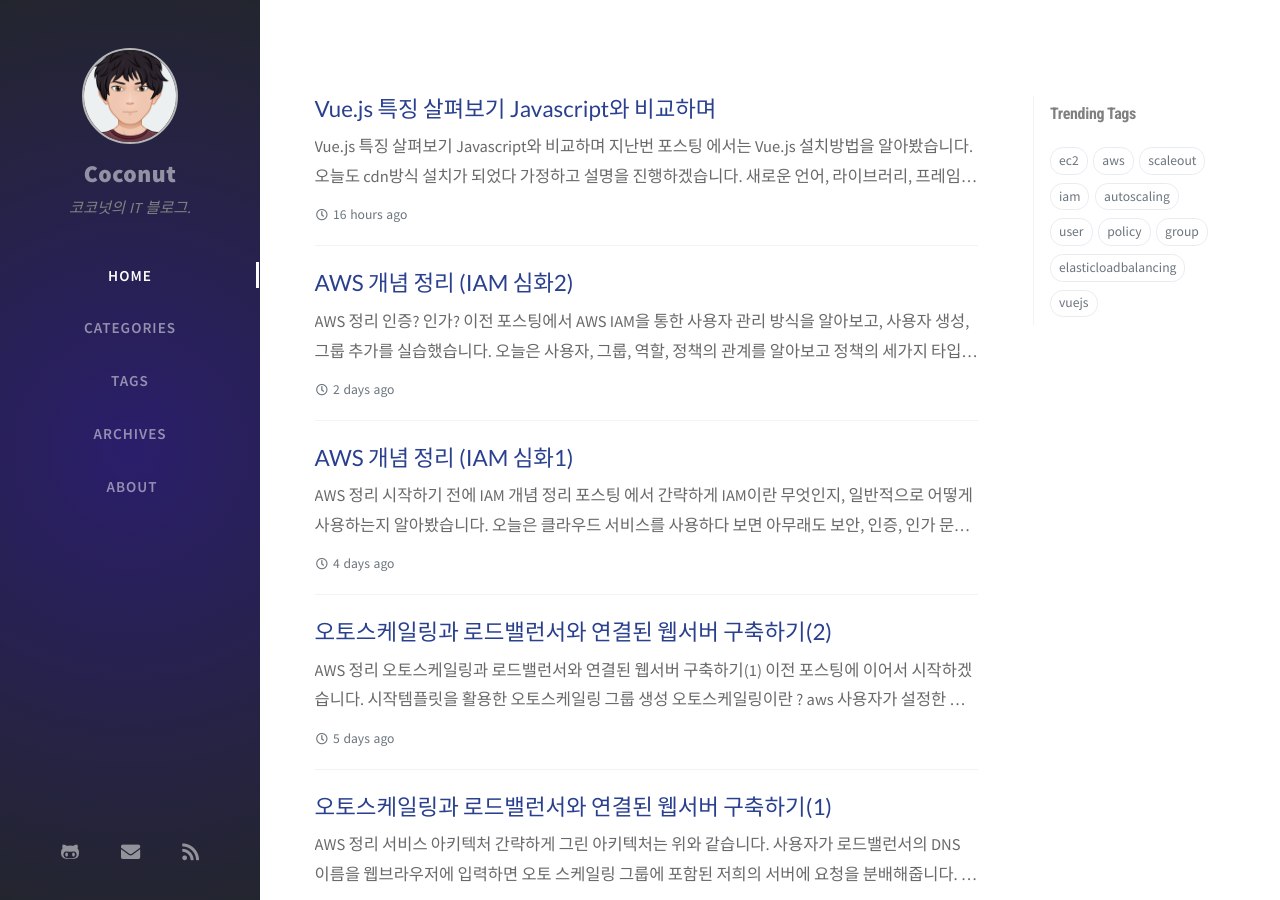
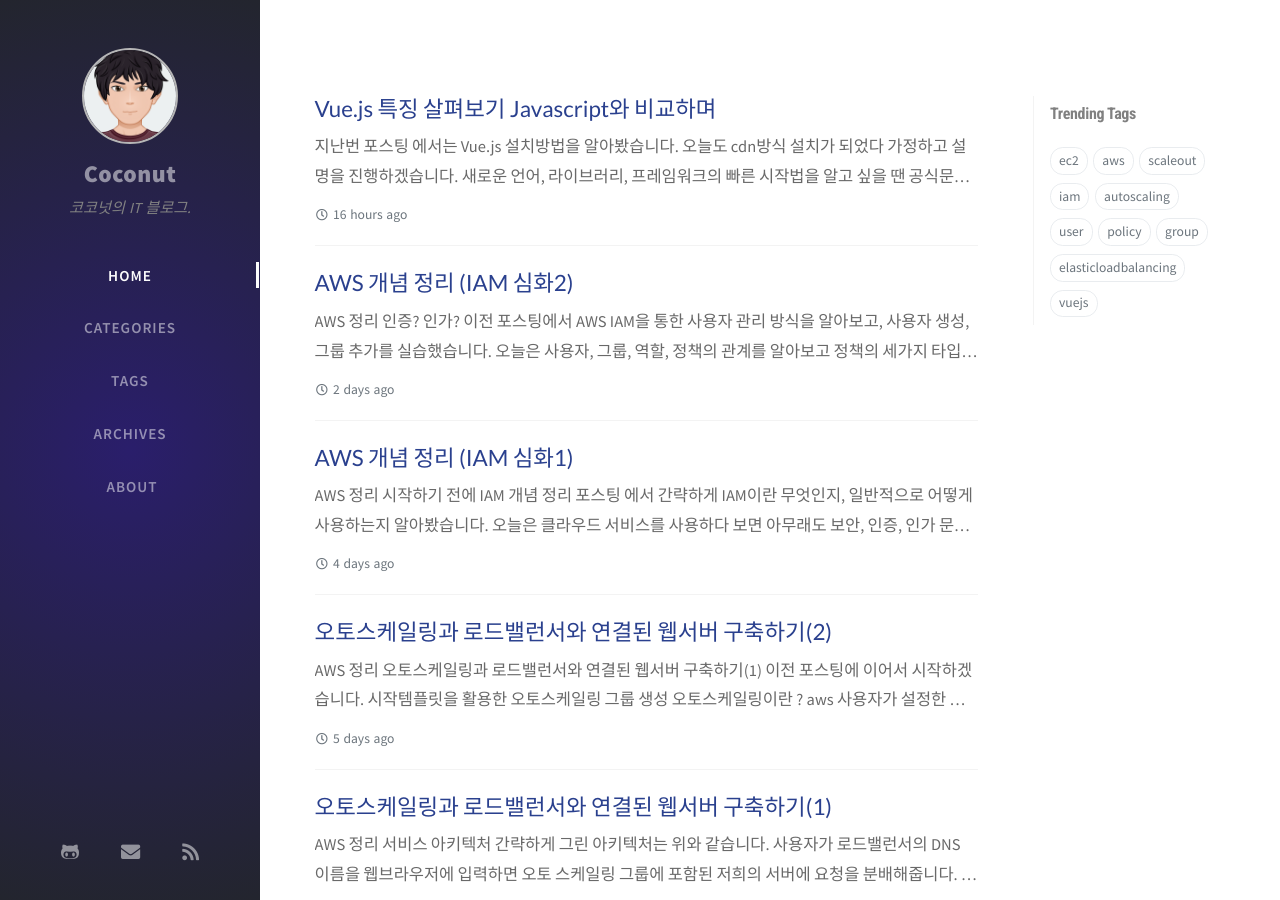
Before and after one commit to coconutstd/coconutstd.github.io, a Jekyll site: the page built from index.html, in a window 1280 px wide and 900 px high. Built offline with Jekyll 4.4.1, drawn with Linux system fonts in a browser that asks for light colours; nearby versions of some CDN libraries; the list of posts is cut into pages by our own code; comment, search, counter and statistics services are not loaded.

````diff
--- a/_posts/2020-10-26-Vue.js-1.md
+++ b/_posts/2020-10-26-Vue.js-1.md
@@ -8,11 +8,11 @@
 tags: [vue.js, javascript]
 ---
 
-# Vue.js 특징 살펴보기 Javascript와 비교하며
 
 
+[지난번  포스팅](https://coconutstd.github.io/posts/Vue.JS-%EC%8B%9C%EC%9E%91%ED%95%98%EA%B8%B0!/) 에서는 Vue.js 설치방법을 알아봤습니다. 오늘도 cdn방식 설치가 되었다 가정하고 설명을 진행하겠습니다. 새로운 언어, 라이브러리, 프레임워크의 빠른 시작법을 알고 싶을 땐 공식문서가 최고입니다.
 
-[지난번  포스팅](https://coconutstd.github.io/posts/Vue.JS-%EC%8B%9C%EC%9E%91%ED%95%98%EA%B8%B0!/) 에서는 Vue.js 설치방법을 알아봤습니다. 오늘도 cdn방식 설치가 되었다 가정하고 설명을 진행하겠습니다. 새로운 언어, 라이브러리, 프레임워크의 빠른 시작법을 알고 싶을 땐 공식문서가 최고입니다. [Vue.js 한글공식문서](https://kr.vuejs.org/v2/guide/index.html) 를 참고하여 작성했습니다. 이 포스팅은 Vue.js를 처음 시작하시고 javascript를 좀 아시는 분에게 Vue.js 인사이트를 맛보는게 도움이 될 것입니다.
+ [Vue.js 한글공식문서](https://kr.vuejs.org/v2/guide/index.html) 를 참고하여 작성했습니다. 이 포스팅은 Vue.js를 처음 시작하시고 javascript를 좀 아시는 분에게 Vue.js 인사이트를 맛보는게 도움이 될 것입니다.
 
 
 
@@ -39,7 +39,7 @@
 
 ![](/assets/img/post/vuejs2/1.png)
 
-반면, 데이터를 선언적으로 렌더링한다는 말이 와닿지 않습니다. 만약 자바스크립트로 구현하려면 어떻게 해야 할까요?
+반면, 데이터를 **선언적으로 렌더링**한다는 말이 와닿지 않습니다. 만약 자바스크립트로 구현하려면 어떻게 해야 할까요?
 
 ```javascript
 let setMessage = function(){
@@ -93,7 +93,7 @@
 
 ## 조건문 반복문
 
-조건문이 쓰이는 가장 기본적인 곳은 로그인, 로그아웃 버튼입니다. 사용자가 로그인 된 상태라면 로그아웃 버튼을 보여줍니다. 로그아웃 상태라면 로그인 버튼을 보여줍니다. Vue.JS는 이 로직 구현을 v-if 로 매우 쉽게 구현합니다.
+조건문이 쓰이는 가장 기본적인 곳은 로그인, 로그아웃 버튼입니다. 사용자가 로그인 된 상태라면 로그아웃 버튼을 보여줍니다. 로그아웃 상태라면 로그인 버튼을 보여줍니다. Vue.js는 이 로직 구현을 **v-if** 로 매우 쉽게 구현합니다.
 
 ```html
 <div id="app-3">
````
Also changed, not shown: other parts of _posts/2020-10-26-Vue.js-1.md (+1 -1 lines).
